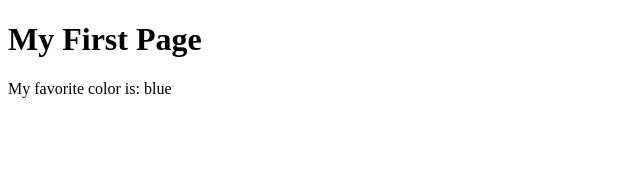
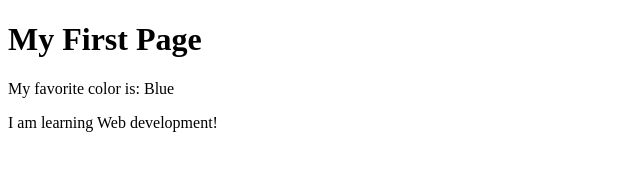
Before and after one commit to studious1-byui/wdd130review, a plain HTML site: page week01/first-page.html in a window 1280 px wide. Shown: the whole page, without its empty margins (0-640 px from the left). Drawn offline with Linux system fonts and the light colour scheme.

Commit message:
first page updated

```diff
--- a/week01/first-page.html
+++ b/week01/first-page.html
@@ -9,7 +9,8 @@
 
 <body>
     <h1>My First Page</h1>
-    <p>My favorite color is: blue</p>
+    <p>My favorite color is: Blue</p>
+    <p>I am learning Web development!</p>
 </body>
 
 </html>
```
